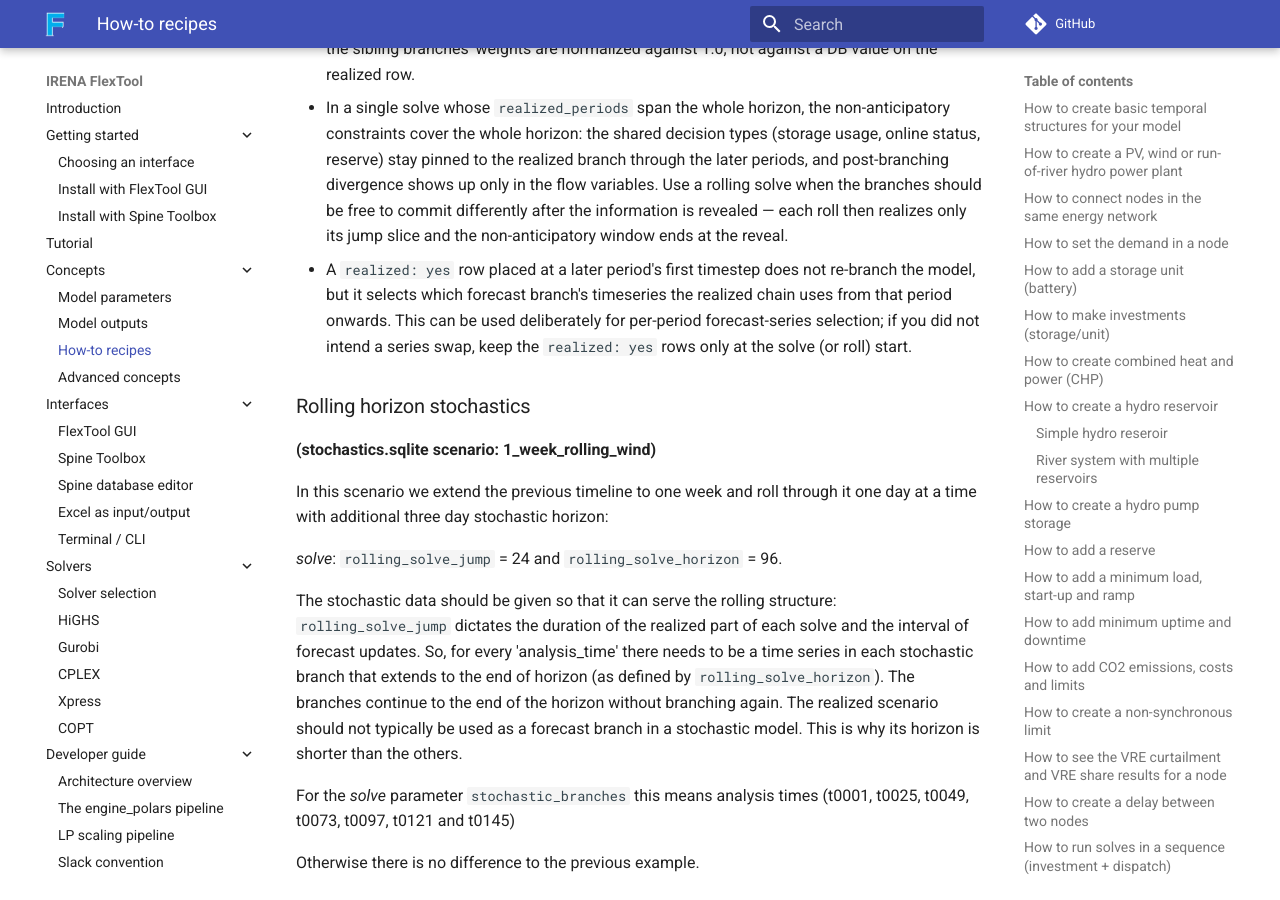
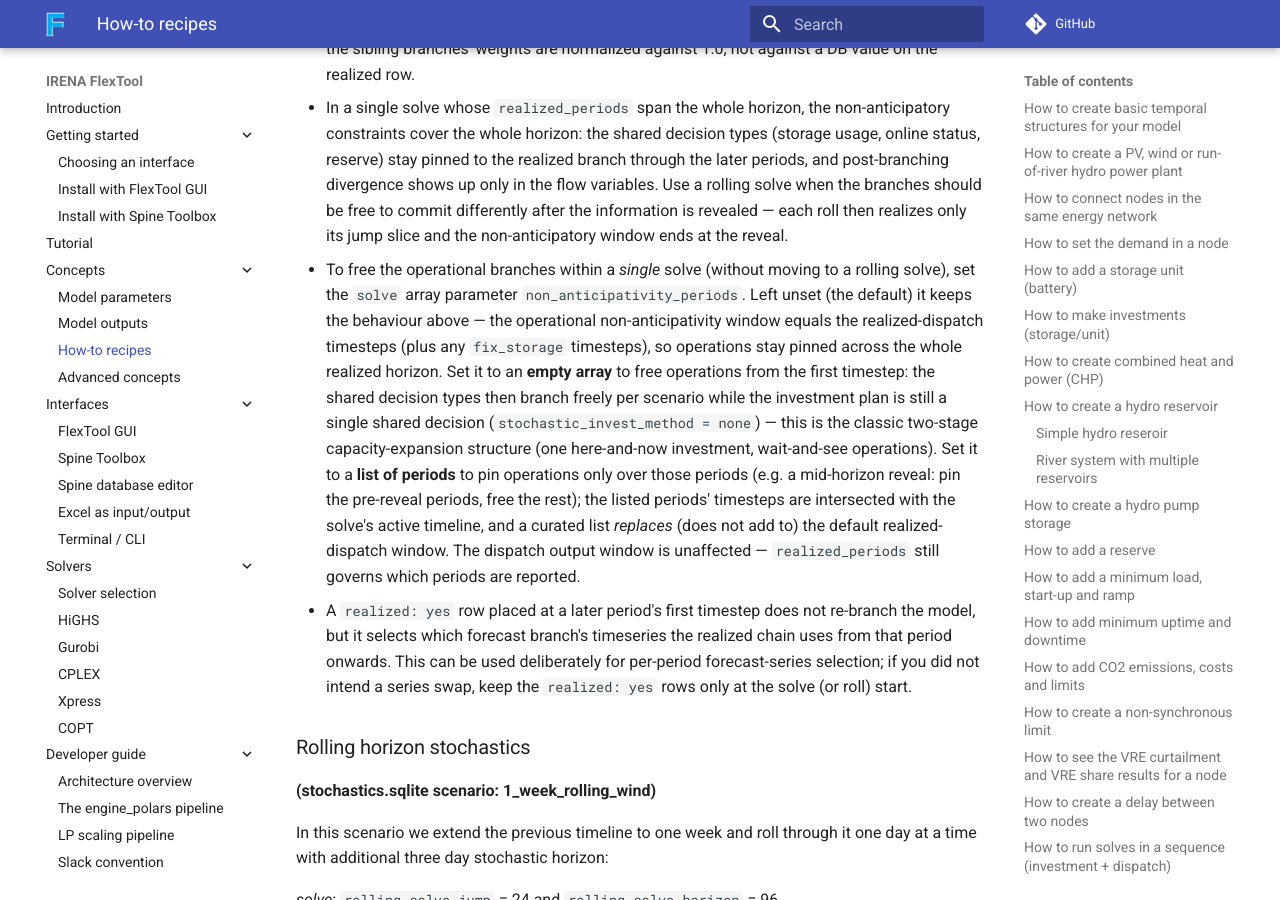
Before and after one commit to irena-flextool/flextool, an MkDocs documentation site: the page built from docs/how_to.md, in a window 1280 px wide and 900 px high, scrolled down 60280 px. Built offline with MkDocs 1.6.1 and Material for MkDocs 9.7.7, drawn with Linux system fonts in a browser that asks for light colours; comment, search, counter and statistics services are not loaded.

Commit message:
docs(how-to): G3 non_anticipativity_periods window guidance
Document the new solve.non_anticipativity_periods knob in the
multi-period stochastics section: unset = legacy pinned-over-horizon
window; empty array = free operations from t0 (two-stage capacity
expansion with a shared invest); period list = curated window (e.g.
mid-horizon reveal). Notes that a curated list replaces the default
window and that realized_periods still governs the dispatch output.

Co-Authored-By: Claude Fable 5 <noreply@anthropic.com>
Claude-Session: https://claude.ai/code/session_0199XGsB22JSNNHH1cxcWbcQ

```diff
--- a/docs/how_to.md
+++ b/docs/how_to.md
@@ -1174,6 +1174,7 @@ Notes for multi-period stochastic solves:
 - If `years_represented` is defined for the solve, it must cover **all** of the solve's periods. A configuration that defines it for only some periods fails with a configuration error (older versions silently ran on a truncated horizon instead).
 - The realized branch's input weight is always treated as 1.0 along the whole realized chain — the sibling branches' weights are normalized against 1.0, not against a DB value on the realized row.
 - In a single solve whose `realized_periods` span the whole horizon, the non-anticipatory constraints cover the whole horizon: the shared decision types (storage usage, online status, reserve) stay pinned to the realized branch through the later periods, and post-branching divergence shows up only in the flow variables. Use a rolling solve when the branches should be free to commit differently after the information is revealed — each roll then realizes only its jump slice and the non-anticipatory window ends at the reveal.
+- To free the operational branches within a *single* solve (without moving to a rolling solve), set the `solve` array parameter `non_anticipativity_periods`. Left unset (the default) it keeps the behaviour above — the operational non-anticipativity window equals the realized-dispatch timesteps (plus any `fix_storage` timesteps), so operations stay pinned across the whole realized horizon. Set it to an **empty array** to free operations from the first timestep: the shared decision types then branch freely per scenario while the investment plan is still a single shared decision (`stochastic_invest_method = none`) — this is the classic two-stage capacity-expansion structure (one here-and-now investment, wait-and-see operations). Set it to a **list of periods** to pin operations only over those periods (e.g. a mid-horizon reveal: pin the pre-reveal periods, free the rest); the listed periods' timesteps are intersected with the solve's active timeline, and a curated list *replaces* (does not add to) the default realized-dispatch window. The dispatch output window is unaffected — `realized_periods` still governs which periods are reported.
 - A `realized: yes` row placed at a later period's first timestep does not re-branch the model, but it selects which forecast branch's timeseries the realized chain uses from that period onwards. This can be used deliberately for per-period forecast-series selection; if you did not intend a series swap, keep the `realized: yes` rows only at the solve (or roll) start.
 
 ### Rolling horizon stochastics
```
